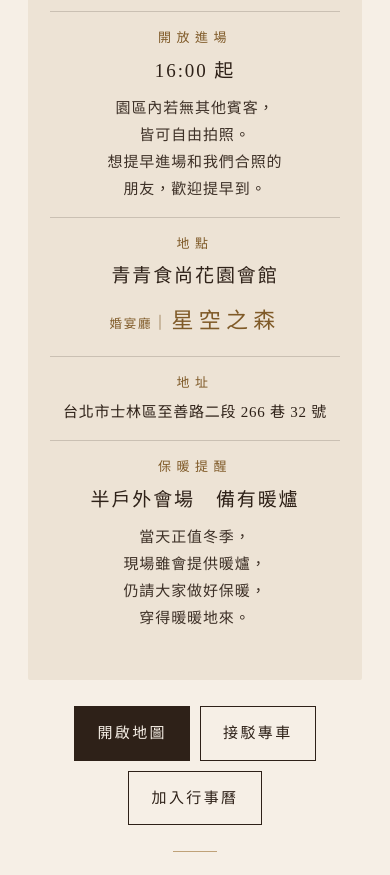
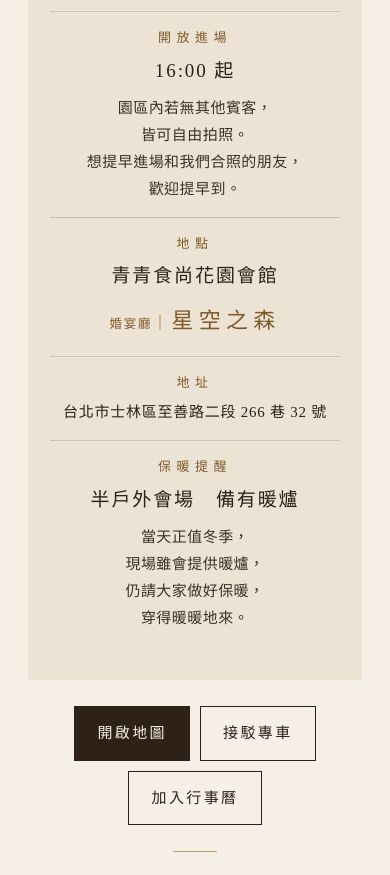
Before and after one commit to ned0729/wedding-invite, a plain HTML site: page index.html in a window 390 px wide. Shown: the part 1715-2590 px from the top of the page. Drawn offline with nearby package versions, Linux system fonts and the light colour scheme.

Commit message:
Early-entry note: requested line breaks; slightly tighter small-text spacing so lines fit on narrow phones

```diff
--- a/index.html
+++ b/index.html
@@ -66,7 +66,7 @@ p{font-size:16px;letter-spacing:.06em}
 .row .v{font-size:19px;letter-spacing:.1em;font-weight:400;margin-top:2px}
 .hall{margin-top:6px;font-size:15px;color:var(--gold-d);letter-spacing:.12em}
 .hall b{font-size:22px;font-weight:500;letter-spacing:.24em;margin-left:.1em}
-.row .s{font-size:15px;letter-spacing:.06em;opacity:.92;text-wrap:balance}
+.row .s{font-size:15px;letter-spacing:.03em;opacity:.92;text-wrap:balance}
 .btns{display:flex;gap:10px;justify-content:center;flex-wrap:wrap;margin-top:26px}
 .btn{display:inline-block;padding:12px 22px;border:1px solid var(--ink);color:var(--ink);text-decoration:none;font-size:15px;letter-spacing:.16em;background:transparent;font-family:var(--serif);cursor:pointer}
 .btn.fill{background:var(--ink);color:var(--bg)}
@@ -194,7 +194,7 @@ footer p{margin-top:10px;font-size:14px;letter-spacing:.3em;color:var(--gold-d)}
   <div class="card">
     <div class="row"><div class="k">日期</div><div class="v">2027 年 1 月 9 日（六）</div></div>
     <div class="row"><div class="k">時間</div><div class="v">證婚儀式　17:00</div><div class="v" style="margin-top:2px">晚宴入席　18:00</div><div class="v" style="margin-top:2px">晚宴開席　18:30</div></div>
-    <div class="row"><div class="k">開放進場</div><div class="v">16:00 起</div><div class="s" style="margin-top:6px;line-height:1.8">園區內若無其他賓客，<br>皆可自由拍照。<br>想提早進場和我們合照的<br>朋友，歡迎提早到。</div></div>
+    <div class="row"><div class="k">開放進場</div><div class="v">16:00 起</div><div class="s" style="margin-top:6px;line-height:1.8">園區內若無其他賓客，<br>皆可自由拍照。<br>想提早進場和我們合照的朋友，<br>歡迎提早到。</div></div>
     <div class="row"><div class="k">地點</div><div class="v">青青食尚花園會館</div><div class="hall"><small>婚宴廳</small>｜<b>星空之森</b></div></div>
     <div class="row"><div class="k">地址</div><div class="v" style="font-size:15px;letter-spacing:.05em;text-wrap:balance">台北市士林區至善路二段 266 巷 32 號</div></div>
     <div class="row"><div class="k">保暖提醒</div><div class="v">半戶外會場　備有暖爐</div><div class="s" style="margin-top:6px;line-height:1.8">當天正值冬季，<br>現場雖會提供暖爐，<br>仍請大家做好保暖，<br>穿得暖暖地來。</div></div>
```
